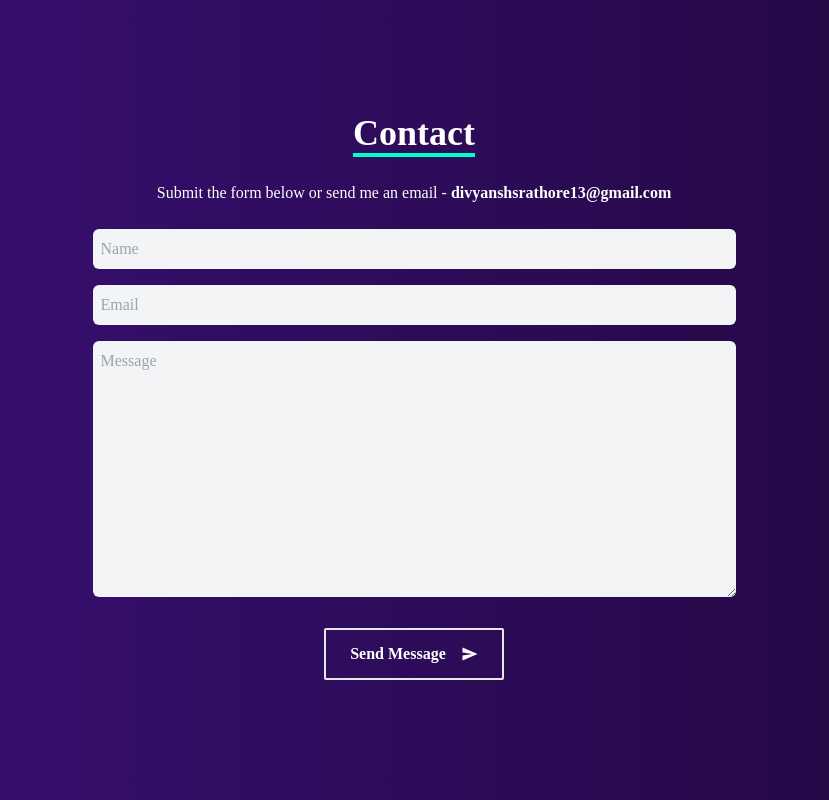
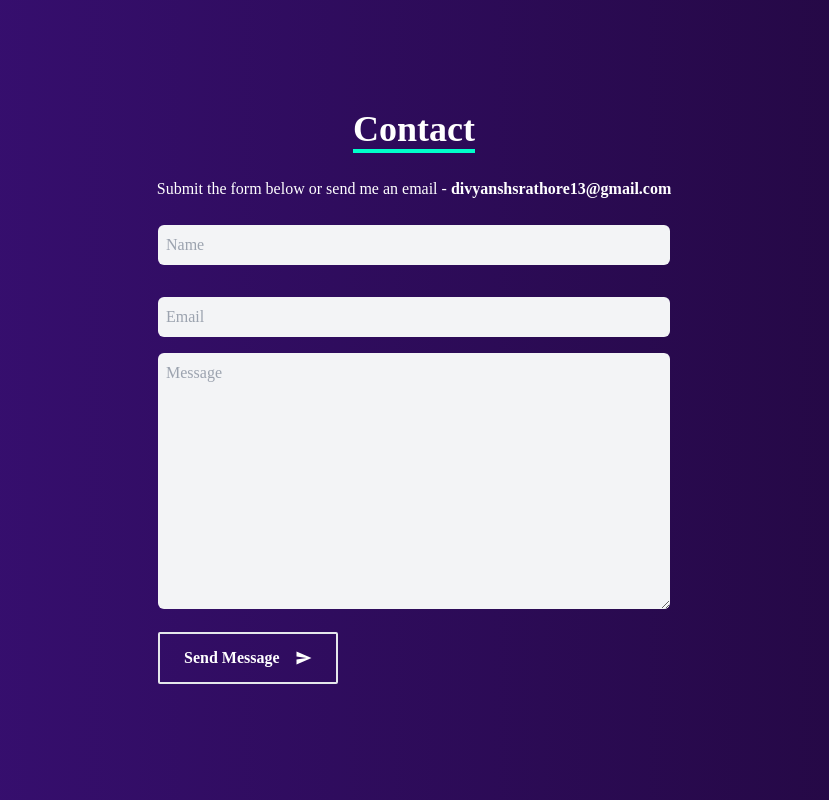
Before and after one commit to eaglex12/Divyansh-rathore-portfolio, a React (Create React App) app: page / in a window 1280 px wide. Shown: the part 5064-5864 px from the top of the page, without its empty margins (226-1055 px from the left). Built offline with nearby package versions, Linux system fonts and the light colour scheme.

Commit message:
changes in contact form

```diff
--- a/src/components/Contact.jsx
+++ b/src/components/Contact.jsx
@@ -1,12 +1,49 @@
-import React, { useEffect } from 'react';
-import { IoSendSharp } from 'react-icons/io5';
-import AOS from 'aos';
-import 'aos/dist/aos.css';
+import React, { useState, useEffect } from "react";
+import { IoSendSharp } from "react-icons/io5";
+import emailjs from "@emailjs/browser";
+import AOS from "aos";
+import "aos/dist/aos.css";
 
 const Contact = () => {
+	const [formData, setFormData] = useState({
+		from_name: "",
+		email_id: "",
+		message: "",
+	});
+
 	useEffect(() => {
 		AOS.init();
 	}, []);
+
+	const handleChange = (e) => {
+		const { name, value } = e.target;
+		setFormData({ ...formData, [name]: value });
+	};
+
+	const handleSubmit = (e) => {
+		e.preventDefault();
+
+		emailjs
+			.send(
+				process.env.REACT_APP_EMAILJS_SERVICE_ID,
+				process.env.REACT_APP_EMAILJS_TEMPLATE_ID,
+				formData,
+				process.env.REACT_APP_EMAILJS_USER_ID
+			)
+			.then((response) => {
+				alert("Email sent successfully");
+				setFormData({
+					from_name: "",
+					email_id: "",
+					message: "",
+				});
+			})
+			.catch((error) => {
+				alert("Failed to send message");
+				console.error(error);
+			});
+	};
+
 	return (
 		<div
 			name="contact"
@@ -24,36 +61,45 @@ const Contact = () => {
 				</p>
 
 				{/* Form */}
-        <div className="">
-          <form action="">
+				<form onSubmit={handleSubmit} className="w-full max-w-lg">
 					<input
 						type="text"
 						placeholder="Name"
-              name="name"
-              className="bg-gray-100 text-gray-950 p-2 w-full rounded-md active:border-[#00FFCA] active:border-2"
-              data-aos="fade-down" data-aos-duration="600" data-aos-easing="linear"
+						name="from_name"
+						value={formData.from_name}
+						onChange={handleChange}
+						className="bg-gray-100 text-gray-950 p-2 w-full rounded-md mb-4"
+						data-aos="fade-down"
+						data-aos-duration="600"
+						data-aos-easing="linear"
 					/>
 					<input
 						type="email"
 						placeholder="Email"
-              name="email"
-              className="my-4 p-2 bg-gray-100 text-gray-950 w-full rounded-md active:border-[#00FFCA] active:border-2"
-              data-aos="fade-down" data-aos-duration="800" data-aos-easing="linear"
+						name="email_id"
+						value={formData.email_id}
+						onChange={handleChange}
+						className="my-4 p-2 bg-gray-100 text-gray-950 w-full rounded-md"
+						data-aos="fade-down"
+						data-aos-duration="800"
+						data-aos-easing="linear"
 					/>
 					<textarea
 						name="message"
-              className="bg-gray-100 p-2 w-full text-gray-950 rounded-md active:border-[#00FFCA] active:border-2"
-              data-aos="fade-down" data-aos-duration="1000" data-aos-easing="linear"
 						placeholder="Message"
 						rows="10"
+						value={formData.message}
+						onChange={handleChange}
+						className="bg-gray-100 p-2 w-full text-gray-950 rounded-md"
+						data-aos="fade-down"
+						data-aos-duration="1000"
+						data-aos-easing="linear"
 					></textarea>
-          </form>
-        </div>
 
 					{/* Send Message Button */}
-        <div className="mt-4 mx">
+					<div className="mt-4">
 						<button
-            onClick=""
+							type="submit"
 							className="text-white group border-2 px-6 py-3 my-2 flex items-center hover:bg-[#00FFCA] hover:border-[#00FFCA] rounded-sm hover:text-[#3A1078] font-semibold"
 						>
 							Send Message
@@ -62,6 +108,7 @@ const Contact = () => {
 							</span>
 						</button>
 					</div>
+				</form>
 			</div>
 		</div>
 	);
```
Also changed, not shown: package.json (+4 -3 lines), 2 other files (tests, documents, lock files or other folders). Lines whose indentation alone changed are shown as unchanged.
